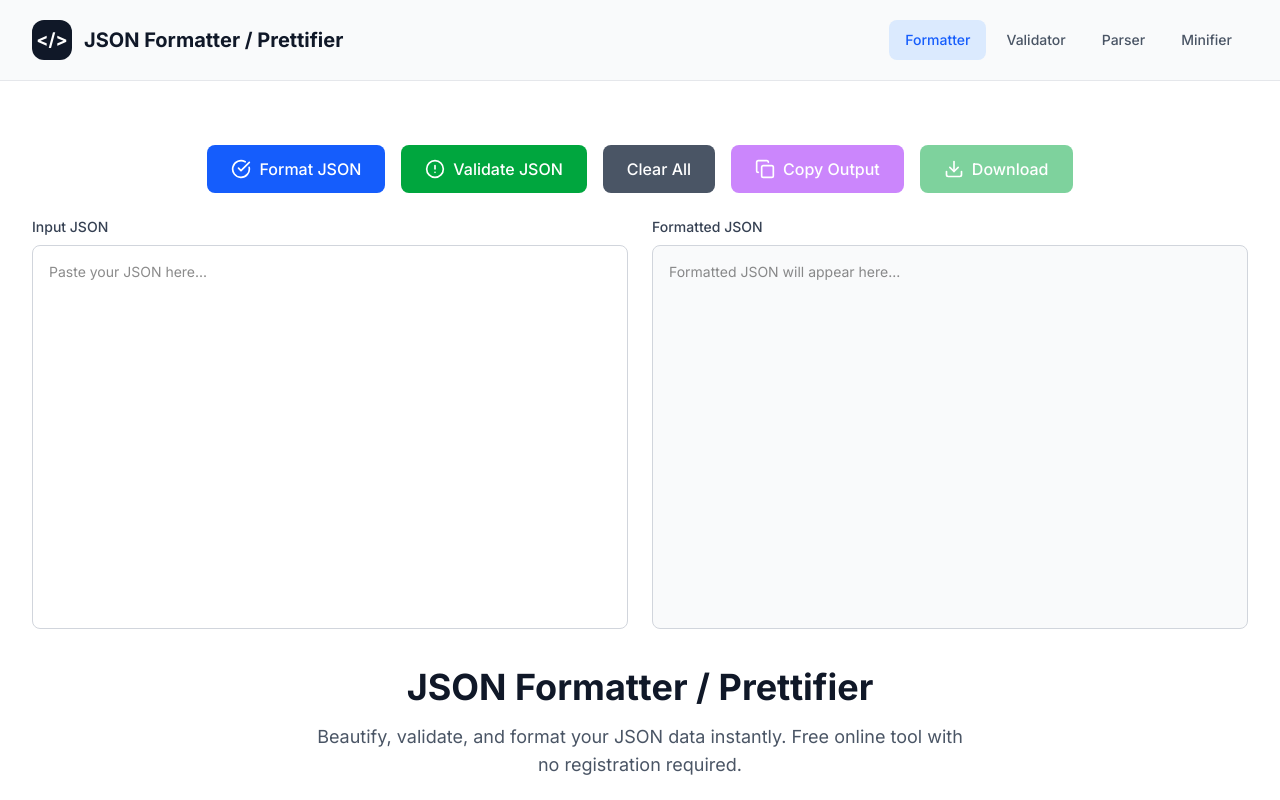
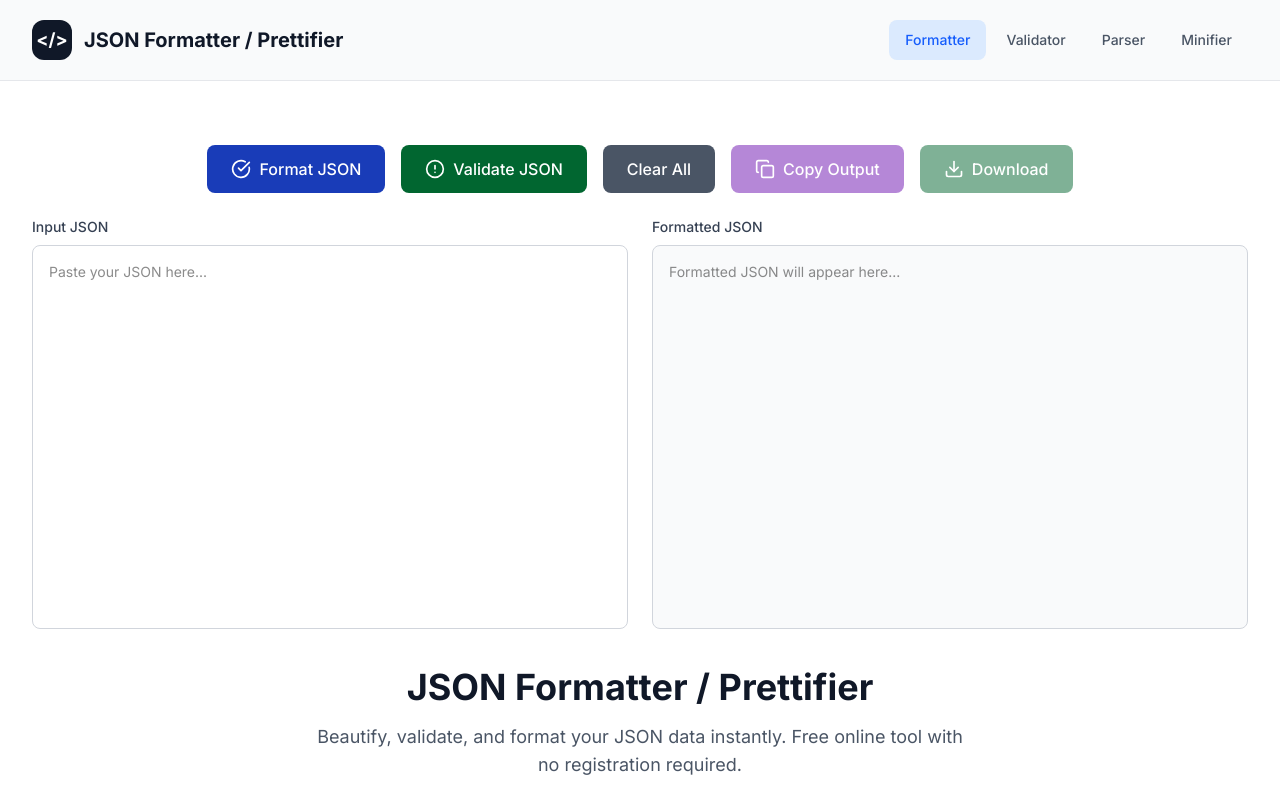
Before and after one commit to ankushmaherwal/json-prettier, a Next.js app: page / in a window 1280 px wide. Shown: the top 800 px of the page. Built offline with nearby package versions, Linux system fonts and the light colour scheme; no server answers.

Commit message:
Added download function

```diff
--- a/src/components/InterstitialAd.tsx
+++ b/src/components/InterstitialAd.tsx
@@ -47,7 +47,7 @@ export const InterstitialAd = ({ isOpen, onClose }: InterstitialAdProps) => {
           </p>
           <button
             onClick={onClose}
-            className="bg-blue-600 text-white px-6 py-2 rounded-lg hover:bg-blue-700 transition-colors"
+            className="bg-blue-800 text-white px-6 py-2 rounded-lg hover:bg-blue-900 transition-colors"
           >
             Continue
           </button>
--- a/src/components/JsonMinifier.tsx
+++ b/src/components/JsonMinifier.tsx
@@ -103,7 +103,7 @@ export const JsonMinifier = () => {
       <div className="flex flex-wrap gap-4 justify-center mb-8">
         <button
           onClick={minifyJson}
-          className="bg-orange-600 text-white px-6 py-3 rounded-lg hover:bg-orange-700 transition-colors font-medium flex items-center gap-2"
+          className="bg-orange-800 text-white px-6 py-3 rounded-lg hover:bg-orange-900 transition-colors font-medium flex items-center gap-2"
         >
           <Zap className="w-5 h-5" />
           Minify JSON
@@ -120,7 +120,7 @@ export const JsonMinifier = () => {
           <>
             <button
               onClick={copyMinified}
-              className="bg-purple-600 text-white px-6 py-3 rounded-lg hover:bg-purple-700 transition-colors font-medium flex items-center gap-2"
+              className="bg-purple-800 text-white px-6 py-3 rounded-lg hover:bg-purple-900 transition-colors font-medium flex items-center gap-2"
             >
               {copied ? <Check className="w-5 h-5" /> : <Copy className="w-5 h-5" />}
               {copied ? 'Copied!' : 'Copy Minified'}
@@ -128,7 +128,7 @@ export const JsonMinifier = () => {
 
             <button
               onClick={downloadMinified}
-              className="bg-green-600 text-white px-6 py-3 rounded-lg hover:bg-green-700 transition-colors font-medium flex items-center gap-2"
+              className="bg-green-800 text-white px-6 py-3 rounded-lg hover:bg-green-900 transition-colors font-medium flex items-center gap-2"
             >
               <Download className="w-5 h-5" />
               Download
--- a/src/components/JsonParser.tsx
+++ b/src/components/JsonParser.tsx
@@ -148,7 +148,7 @@ export const JsonParser = () => {
       <div className="flex flex-wrap gap-4 justify-center mb-8">
         <button
           onClick={parseJson}
-          className="bg-blue-600 text-white px-6 py-3 rounded-lg hover:bg-blue-700 transition-colors font-medium flex items-center gap-2"
+          className="bg-blue-800 text-white px-6 py-3 rounded-lg hover:bg-blue-900 transition-colors font-medium flex items-center gap-2"
         >
           <CheckCircle className="w-5 h-5" />
           Parse JSON
@@ -165,7 +165,7 @@ export const JsonParser = () => {
           <>
             <button
               onClick={copyParsedData}
-              className="bg-purple-600 text-white px-6 py-3 rounded-lg hover:bg-purple-700 transition-colors font-medium flex items-center gap-2"
+              className="bg-purple-800 text-white px-6 py-3 rounded-lg hover:bg-purple-900 transition-colors font-medium flex items-center gap-2"
             >
               {copied ? <Check className="w-5 h-5" /> : <Copy className="w-5 h-5" />}
               {copied ? 'Copied!' : 'Copy Parsed Data'}
@@ -173,7 +173,7 @@ export const JsonParser = () => {
 
             <button
               onClick={downloadParsedData}
-              className="bg-green-600 text-white px-6 py-3 rounded-lg hover:bg-green-700 transition-colors font-medium flex items-center gap-2"
+              className="bg-green-800 text-white px-6 py-3 rounded-lg hover:bg-green-900 transition-colors font-medium flex items-center gap-2"
             >
               <Download className="w-5 h-5" />
               Download
@@ -184,7 +184,7 @@ export const JsonParser = () => {
         {parsedData !== null && (
           <button
             onClick={() => setShowTree(!showTree)}
-            className="bg-green-600 text-white px-6 py-3 rounded-lg hover:bg-green-700 transition-colors font-medium flex items-center gap-2"
+            className="bg-green-800 text-white px-6 py-3 rounded-lg hover:bg-green-900 transition-colors font-medium flex items-center gap-2"
           >
             {showTree ? <EyeOff className="w-5 h-5" /> : <Eye className="w-5 h-5" />}
             {showTree ? 'Hide Tree' : 'Show Tree'}
--- a/src/components/JsonPrettifier.tsx
+++ b/src/components/JsonPrettifier.tsx
@@ -112,7 +112,7 @@ export const JsonPrettifier = () => {
           <div className="flex flex-wrap gap-4 justify-center mb-6">
             <button
               onClick={beautifyJson}
-              className="bg-blue-600 text-white px-6 py-3 rounded-lg hover:bg-blue-700 transition-colors font-medium flex items-center gap-2"
+              className="bg-blue-800 text-white px-6 py-3 rounded-lg hover:bg-blue-900 transition-colors font-medium flex items-center gap-2"
             >
               <CheckCircle className="w-5 h-5" />
               Format JSON
@@ -120,7 +120,7 @@ export const JsonPrettifier = () => {
 
             <button
               onClick={validateJson}
-              className="bg-green-600 text-white px-6 py-3 rounded-lg hover:bg-green-700 transition-colors font-medium flex items-center gap-2"
+              className="bg-green-800 text-white px-6 py-3 rounded-lg hover:bg-green-900 transition-colors font-medium flex items-center gap-2"
             >
               <AlertCircle className="w-5 h-5" />
               Validate JSON
@@ -136,7 +136,7 @@ export const JsonPrettifier = () => {
             <button
               onClick={copyOutput}
               disabled={!outputJson}
-              className="bg-purple-600 text-white px-6 py-3 rounded-lg hover:bg-purple-700 transition-colors font-medium flex items-center gap-2 disabled:opacity-50 disabled:cursor-not-allowed"
+              className="bg-purple-800 text-white px-6 py-3 rounded-lg hover:bg-purple-900 transition-colors font-medium flex items-center gap-2 disabled:opacity-50 disabled:cursor-not-allowed"
             >
               {copied ? <Check className="w-5 h-5" /> : <Copy className="w-5 h-5" />}
               {copied ? 'Copied!' : 'Copy Output'}
@@ -145,7 +145,7 @@ export const JsonPrettifier = () => {
             <button
               onClick={downloadOutput}
               disabled={!outputJson}
-              className="bg-green-600 text-white px-6 py-3 rounded-lg hover:bg-green-700 transition-colors font-medium flex items-center gap-2 disabled:opacity-50 disabled:cursor-not-allowed"
+              className="bg-green-800 text-white px-6 py-3 rounded-lg hover:bg-green-900 transition-colors font-medium flex items-center gap-2 disabled:opacity-50 disabled:cursor-not-allowed"
             >
               <Download className="w-5 h-5" />
               Download
--- a/src/components/JsonValidator.tsx
+++ b/src/components/JsonValidator.tsx
@@ -92,7 +92,7 @@ export const JsonValidator = () => {
       <div className="flex flex-wrap gap-4 justify-center mb-8">
         <button
           onClick={validateJson}
-          className="bg-green-600 text-white px-6 py-3 rounded-lg hover:bg-green-700 transition-colors font-medium flex items-center gap-2"
+          className="bg-green-800 text-white px-6 py-3 rounded-lg hover:bg-green-900 transition-colors font-medium flex items-center gap-2"
         >
           <CheckCircle className="w-5 h-5" />
           Validate JSON
@@ -109,7 +109,7 @@ export const JsonValidator = () => {
           <>
             <button
               onClick={copyResult}
-              className="bg-purple-600 text-white px-6 py-3 rounded-lg hover:bg-purple-700 transition-colors font-medium flex items-center gap-2"
+              className="bg-purple-800 text-white px-6 py-3 rounded-lg hover:bg-purple-900 transition-colors font-medium flex items-center gap-2"
             >
               {copied ? <Check className="w-5 h-5" /> : <Copy className="w-5 h-5" />}
               {copied ? 'Copied!' : 'Copy Valid JSON'}
@@ -117,7 +117,7 @@ export const JsonValidator = () => {
 
             <button
               onClick={downloadResult}
-              className="bg-green-600 text-white px-6 py-3 rounded-lg hover:bg-green-700 transition-colors font-medium flex items-center gap-2"
+              className="bg-green-800 text-white px-6 py-3 rounded-lg hover:bg-green-900 transition-colors font-medium flex items-center gap-2"
             >
               <Download className="w-5 h-5" />
               Download
```
